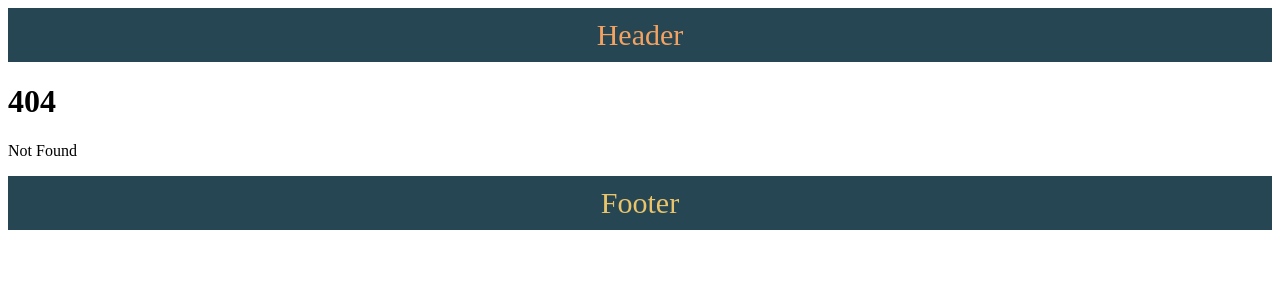
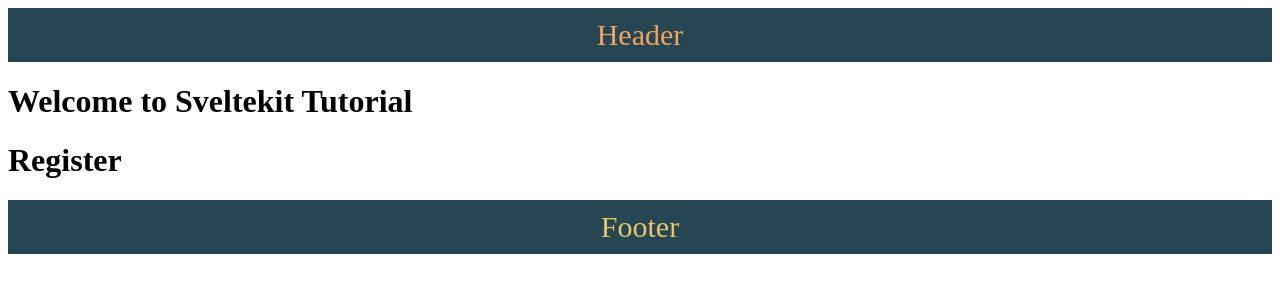
Before and after one commit to tolgatopkac/Svelte-SvelteKit-Tutorial, a SvelteKit app in the folder Codevolution/sk-routing/: page /register in a window 1280 px wide. Before the commit this address had no page. Shown: the top 300 px of the page. Built offline with nearby package versions, Linux system fonts and the light colour scheme.

Commit message:
auth login register layout groups

```diff
--- /dev/null
+++ b/Codevolution/sk-routing/src/routes/(auth)/+layout.svelte
@@ -0,0 +1,2 @@
+<h1>Welcome to Sveltekit Tutorial</h1>
+<slot />
--- /dev/null
+++ b/Codevolution/sk-routing/src/routes/(auth)/login/+page.svelte
@@ -0,0 +1 @@
+<h1>Login</h1>
--- /dev/null
+++ b/Codevolution/sk-routing/src/routes/(auth)/register/+page.svelte
@@ -0,0 +1 @@
+<h1>Register</h1>
```
